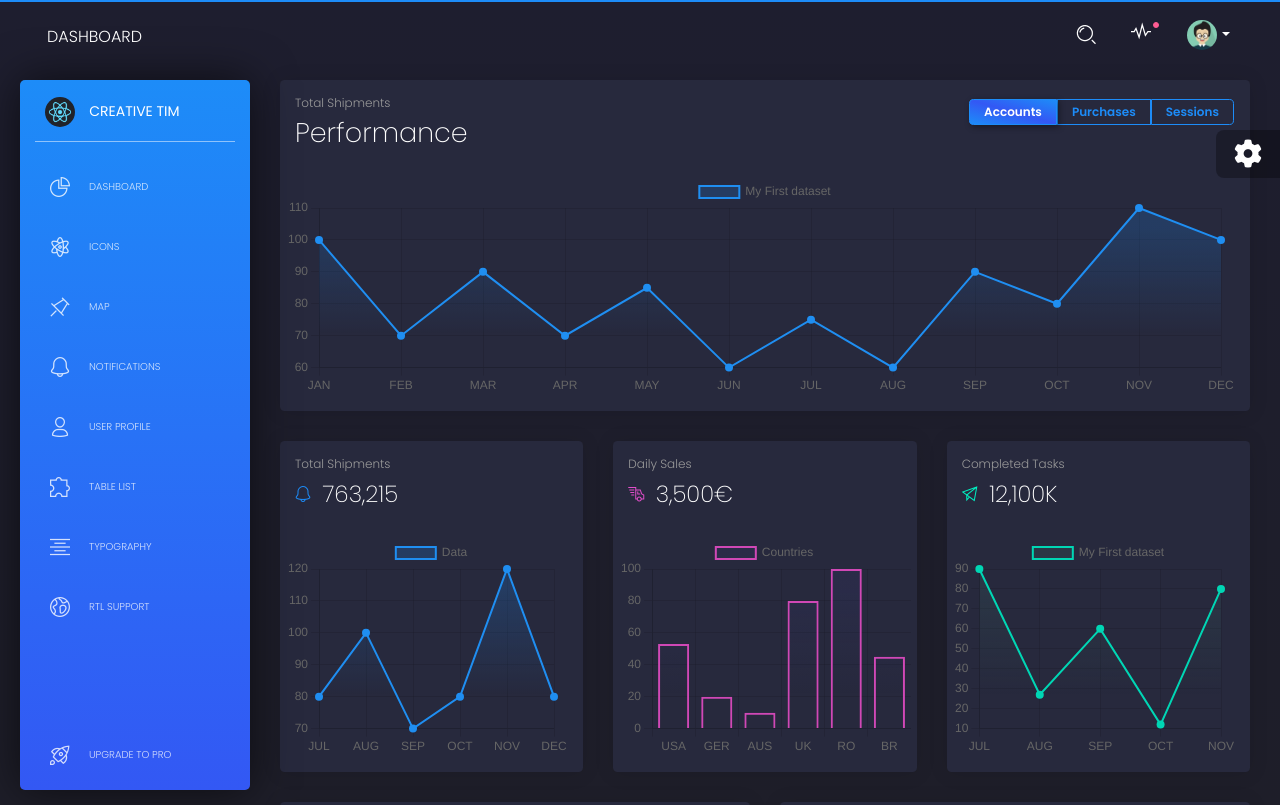
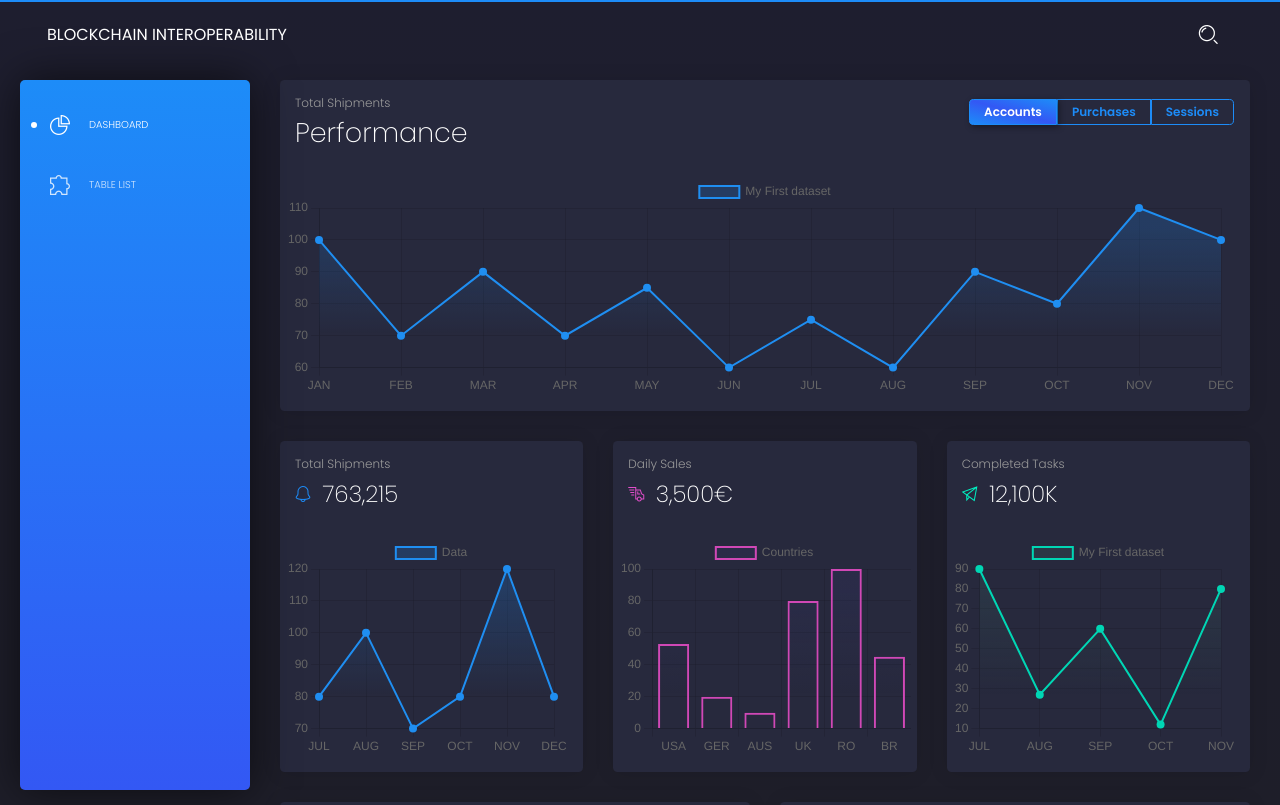
Before and after one commit to blockchain-interoperability/blockchain-interoperability.github.io, a React app: page /dashboard in a window 1280 px wide. Before the commit this address led to /admin/dashboard. Shown: the top 805 px of the page. Built offline with nearby package versions, Linux system fonts and the light colour scheme.

Commit message:
Stripping down template

```diff
--- a/public/index.html
+++ b/public/index.html
@@ -56,7 +56,7 @@
       href="https://fonts.googleapis.com/css?family=Poppins:200,300,400,600,700,800"
       rel="stylesheet"
     />
-    <title>Black Dashboard React by Creative Tim</title>
+    <title>Blockchain Interoperability Dashboard</title>
     <script src="https://maps.googleapis.com/maps/api/js?key=YOUR_KEY_HERE"></script>
   </head>
   <body>
--- a/src/components/Footer/Footer.js
+++ b/src/components/Footer/Footer.js
@@ -28,7 +28,7 @@ function Footer() {
         <Nav>
           <NavItem>
             <NavLink href="https://www.creative-tim.com/?ref=bdr-user-archive-footer">
-              Creative Tim
+              NAME
             </NavLink>
           </NavItem>
           <NavItem>
@@ -42,7 +42,7 @@ function Footer() {
             </NavLink>
           </NavItem>
         </Nav>
-        <div className="copyright">
+        {/* <div className="copyright">
           © {new Date().getFullYear()} made with{" "}
           <i className="tim-icons icon-heart-2" /> by{" "}
           <a
@@ -52,7 +52,7 @@ function Footer() {
             Creative Tim
           </a>{" "}
           for a better web.
-        </div>
+        </div> */}
       </Container>
     </footer>
   );
--- a/src/components/Navbars/AdminNavbar.js
+++ b/src/components/Navbars/Navbar.js
@@ -30,7 +30,7 @@ import {
   Input,
   InputGroup,
   NavbarBrand,
-  Navbar,
+  Navbar as StrapNavBar,
   NavLink,
   Nav,
   Container,
@@ -39,7 +39,7 @@ import {
   ModalHeader
 } from "reactstrap";
 
-function AdminNavbar(props) {
+function Navbar(props) {
   const [collapseOpen, setcollapseOpen] = React.useState(false);
   const [modalSearch, setmodalSearch] = React.useState(false);
   const [color, setcolor] = React.useState("navbar-transparent");
@@ -73,7 +73,7 @@ function AdminNavbar(props) {
   };
   return (
     <>
-      <Navbar className={classNames("navbar-absolute", color)} expand="lg">
+      <StrapNavBar className={classNames("navbar-absolute", color)} expand="lg">
         <Container fluid>
           <div className="navbar-wrapper">
             <div
@@ -87,8 +87,14 @@ function AdminNavbar(props) {
                 <span className="navbar-toggler-bar bar3" />
               </NavbarToggler>
             </div>
-            <NavbarBrand href="#pablo" onClick={(e) => e.preventDefault()}>
-              {props.brandText}
+            <NavbarBrand
+              href="/"
+              onClick={(e) => e.preventDefault()}
+            >
+              <b>
+                Blockchain Interoperability
+              </b>
+              {/* {props.brandText} */}
             </NavbarBrand>
           </div>
           <NavbarToggler onClick={toggleCollapse}>
@@ -104,7 +110,7 @@ function AdminNavbar(props) {
                   <span className="d-lg-none d-md-block">Search</span>
                 </Button>
               </InputGroup>
-              <UncontrolledDropdown nav>
+              {/* <UncontrolledDropdown nav>
                 <DropdownToggle
                   caret
                   color="default"
@@ -142,8 +148,8 @@ function AdminNavbar(props) {
                     </DropdownItem>
                   </NavLink>
                 </DropdownMenu>
-              </UncontrolledDropdown>
-              <UncontrolledDropdown nav>
+              </UncontrolledDropdown> */}
+              {/* <UncontrolledDropdown nav>
                 <DropdownToggle
                   caret
                   color="default"
@@ -168,12 +174,12 @@ function AdminNavbar(props) {
                     <DropdownItem className="nav-item">Log out</DropdownItem>
                   </NavLink>
                 </DropdownMenu>
-              </UncontrolledDropdown>
-              <li className="separator d-lg-none" />
+              </UncontrolledDropdown> */}
+              {/* <li className="separator d-lg-none" /> */}
             </Nav>
           </Collapse>
         </Container>
-      </Navbar>
+      </StrapNavBar>
       <Modal
         modalClassName="modal-search"
         isOpen={modalSearch}
@@ -194,4 +200,4 @@ function AdminNavbar(props) {
   );
 }
 
-export default AdminNavbar;
+export default Navbar;
--- a/src/components/Sidebar/Sidebar.js
+++ b/src/components/Sidebar/Sidebar.js
@@ -129,7 +129,8 @@ function Sidebar(props) {
                     key={key}
                   >
                     <NavLink
-                      to={prop.layout + prop.path}
+                      // to={prop.layout + prop.path}
+                      to={prop.path}
                       className="nav-link"
                       activeClassName="active"
                       onClick={props.toggleSidebar}
@@ -140,12 +141,12 @@ function Sidebar(props) {
                   </li>
                 );
               })}
-              <li className="active-pro">
+              {/* <li className="active-pro">
                 <ReactstrapNavLink href="https://www.creative-tim.com/product/black-dashboard-pro-react?ref=bdr-user-archive-sidebar-upgrade-pro">
                   <i className="tim-icons icon-spaceship" />
                   <p>Upgrade to PRO</p>
                 </ReactstrapNavLink>
-              </li>
+              </li> */}
             </Nav>
           </div>
         </div>
--- a/src/index.js
+++ b/src/index.js
@@ -19,7 +19,7 @@ import React from "react";
 import ReactDOM from "react-dom/client";
 import { BrowserRouter, Route, Switch, Redirect } from "react-router-dom";
 
-import AdminLayout from "layouts/Admin/Admin.js";
+import MainPageLayout from "layouts/MainPage/MainPage.js";
 import RTLLayout from "layouts/RTL/RTL.js";
 
 import "assets/scss/black-dashboard-react.scss";
@@ -37,9 +37,9 @@ root.render(
     <BackgroundColorWrapper>
       <BrowserRouter>
         <Switch>
-          <Route path="/admin" render={(props) => <AdminLayout {...props} />} />
-          <Route path="/rtl" render={(props) => <RTLLayout {...props} />} />
-          <Redirect from="/" to="/admin/dashboard" />
+          <Route path="/" render={(props) => <MainPageLayout {...props} />} />
+          {/* <Route path="/rtl" render={(props) => <RTLLayout {...props} />} /> */}
+          <Redirect from="/" to="/dashboard" />
         </Switch>
       </BrowserRouter>
     </BackgroundColorWrapper>
--- a/src/layouts/Admin/Admin.js
+++ b/src/layouts/MainPage/MainPage.js
@@ -21,7 +21,7 @@ import { Route, Switch, Redirect, useLocation } from "react-router-dom";
 import PerfectScrollbar from "perfect-scrollbar";
 
 // core components
-import AdminNavbar from "components/Navbars/AdminNavbar.js";
+import Navbar from "components/Navbars/Navbar.js";
 import Footer from "components/Footer/Footer.js";
 import Sidebar from "components/Sidebar/Sidebar.js";
 import FixedPlugin from "components/FixedPlugin/FixedPlugin.js";
@@ -33,7 +33,7 @@ import { BackgroundColorContext } from "contexts/BackgroundColorContext";
 
 var ps;
 
-function Admin(props) {
+function MainPage(props) {
   const location = useLocation();
   const mainPanelRef = React.useRef(null);
   const [sidebarOpened, setsidebarOpened] = React.useState(
@@ -80,22 +80,24 @@ function Admin(props) {
   };
   const getRoutes = (routes) => {
     return routes.map((prop, key) => {
-      if (prop.layout === "/admin") {
+      // if (prop.layout === "/") {
         return (
           <Route
-            path={prop.layout + prop.path}
+            // path={prop.layout + prop.path}
+            path = {prop.path}
             component={prop.component}
             key={key}
           />
         );
-      } else {
-        return null;
-      }
+      // } else {
+      //   return null;
+      // }
     });
   };
   const getBrandText = (path) => {
     for (let i = 0; i < routes.length; i++) {
-      if (location.pathname.indexOf(routes[i].layout + routes[i].path) !== -1) {
+      // if (location.pathname.indexOf(routes[i].layout + routes[i].path) !== -1) {
+      if (location.pathname.indexOf(routes[i].path) !== -1) {
         return routes[i].name;
       }
     }
@@ -108,34 +110,34 @@ function Admin(props) {
           <div className="wrapper">
             <Sidebar
               routes={routes}
-              logo={{
-                outterLink: "https://www.creative-tim.com/",
-                text: "Creative Tim",
-                imgSrc: logo
-              }}
+              // logo={{
+              //   outterLink: "https://www.creative-tim.com/",
+              //   text: "Creative Tim",
+              //   imgSrc: logo
+              // }}
               toggleSidebar={toggleSidebar}
             />
             <div className="main-panel" ref={mainPanelRef} data={color}>
-              <AdminNavbar
+              <Navbar
                 brandText={getBrandText(location.pathname)}
                 toggleSidebar={toggleSidebar}
                 sidebarOpened={sidebarOpened}
               />
               <Switch>
                 {getRoutes(routes)}
-                <Redirect from="*" to="/admin/dashboard" />
+                <Redirect from="*" to="/dashboard" />
               </Switch>
               {
                 // we don't want the Footer to be rendered on map page
-                location.pathname === "/admin/maps" ? null : <Footer fluid />
+                location.pathname === "/maps" ? null : <Footer fluid />
               }
             </div>
           </div>
-          <FixedPlugin bgColor={color} handleBgClick={changeColor} />
+          {/* <FixedPlugin bgColor={color} handleBgClick={changeColor} /> */}
         </React.Fragment>
       )}
     </BackgroundColorContext.Consumer>
   );
 }
 
-export default Admin;
+export default MainPage;
--- a/src/routes.js
+++ b/src/routes.js
@@ -33,38 +33,38 @@ var routes = [
     component: Dashboard,
     layout: "/admin"
   },
-  {
-    path: "/icons",
-    name: "Icons",
-    rtlName: "الرموز",
-    icon: "tim-icons icon-atom",
-    component: Icons,
-    layout: "/admin"
-  },
-  {
-    path: "/map",
-    name: "Map",
-    rtlName: "خرائط",
-    icon: "tim-icons icon-pin",
-    component: Map,
-    layout: "/admin"
-  },
-  {
-    path: "/notifications",
-    name: "Notifications",
-    rtlName: "إخطارات",
-    icon: "tim-icons icon-bell-55",
-    component: Notifications,
-    layout: "/admin"
-  },
-  {
-    path: "/user-profile",
-    name: "User Profile",
-    rtlName: "ملف تعريفي للمستخدم",
-    icon: "tim-icons icon-single-02",
-    component: UserProfile,
-    layout: "/admin"
-  },
+  // {
+  //   path: "/icons",
+  //   name: "Icons",
+  //   rtlName: "الرموز",
+  //   icon: "tim-icons icon-atom",
+  //   component: Icons,
+  //   layout: "/admin"
+  // },
+  // {
+  //   path: "/map",
+  //   name: "Map",
+  //   rtlName: "خرائط",
+  //   icon: "tim-icons icon-pin",
+  //   component: Map,
+  //   layout: "/admin"
+  // },
+  // {
+  //   path: "/notifications",
+  //   name: "Notifications",
+  //   rtlName: "إخطارات",
+  //   icon: "tim-icons icon-bell-55",
+  //   component: Notifications,
+  //   layout: "/admin"
+  // },
+  // {
+  //   path: "/user-profile",
+  //   name: "User Profile",
+  //   rtlName: "ملف تعريفي للمستخدم",
+  //   icon: "tim-icons icon-single-02",
+  //   component: UserProfile,
+  //   layout: "/admin"
+  // },
   {
     path: "/tables",
     name: "Table List",
@@ -73,21 +73,21 @@ var routes = [
     component: TableList,
     layout: "/admin"
   },
-  {
-    path: "/typography",
-    name: "Typography",
-    rtlName: "طباعة",
-    icon: "tim-icons icon-align-center",
-    component: Typography,
-    layout: "/admin"
-  },
-  {
-    path: "/rtl-support",
-    name: "RTL Support",
-    rtlName: "ار تي ال",
-    icon: "tim-icons icon-world",
-    component: Rtl,
-    layout: "/rtl"
-  }
+  // {
+  //   path: "/typography",
+  //   name: "Typography",
+  //   rtlName: "طباعة",
+  //   icon: "tim-icons icon-align-center",
+  //   component: Typography,
+  //   layout: "/admin"
+  // },
+  // {
+  //   path: "/rtl-support",
+  //   name: "RTL Support",
+  //   rtlName: "ار تي ال",
+  //   icon: "tim-icons icon-world",
+  //   component: Rtl,
+  //   layout: "/rtl"
+  // }
 ];
 export default routes;
```
Also changed, not shown: package.json (+5 -2 lines), 1 other file.
